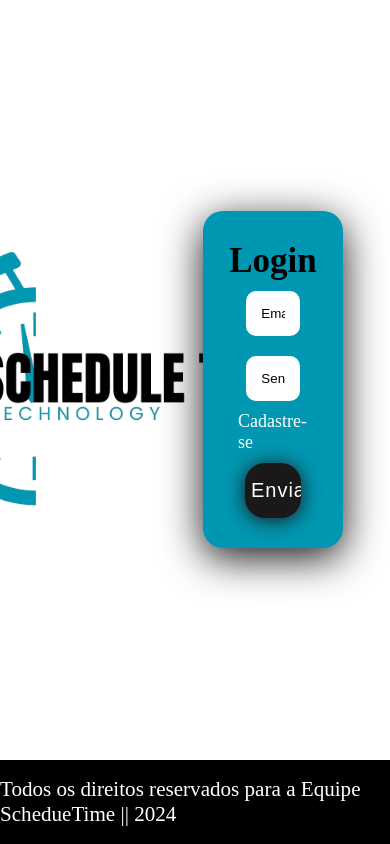
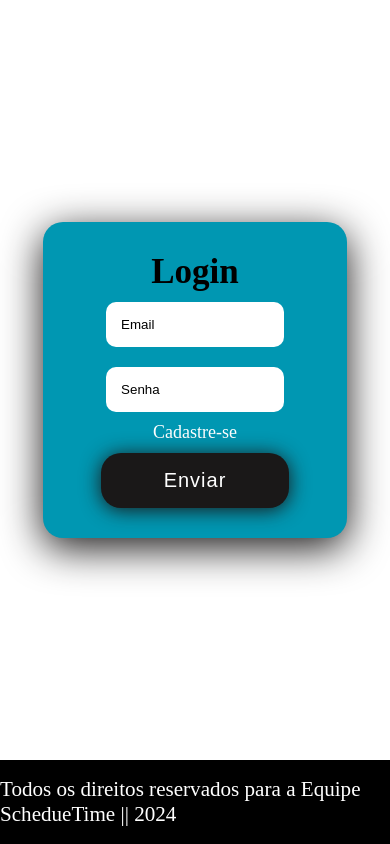
Before and after one commit to Thig0S/TCC-ScheduleTime, a PHP site: page /login.php in a window 390 px wide. Run offline with PHP 8.4, Linux system fonts and the light colour scheme; some libraries are stand-ins or nearby versions.

Commit message:
Sistema de Seção desativado para melhor visualização e começo do trabalho para responsividade

```diff
--- a/cadastro.css
+++ b/cadastro.css
@@ -199,3 +199,17 @@ body{
     display: flex;
     padding: 10px;
 }
+@media(max-width: 720px){
+    .loginLeft1{
+        display: none;
+    }
+    .loginRight1{
+        width: 100%;
+    }
+    .card-login1{
+        width: 60%;
+    }
+    .loginRight{
+        width: 75%;
+    }
+}
```
Also changed, not shown: calendario2/index.php (+7 -10 lines), index.php (+7 -10 lines).
